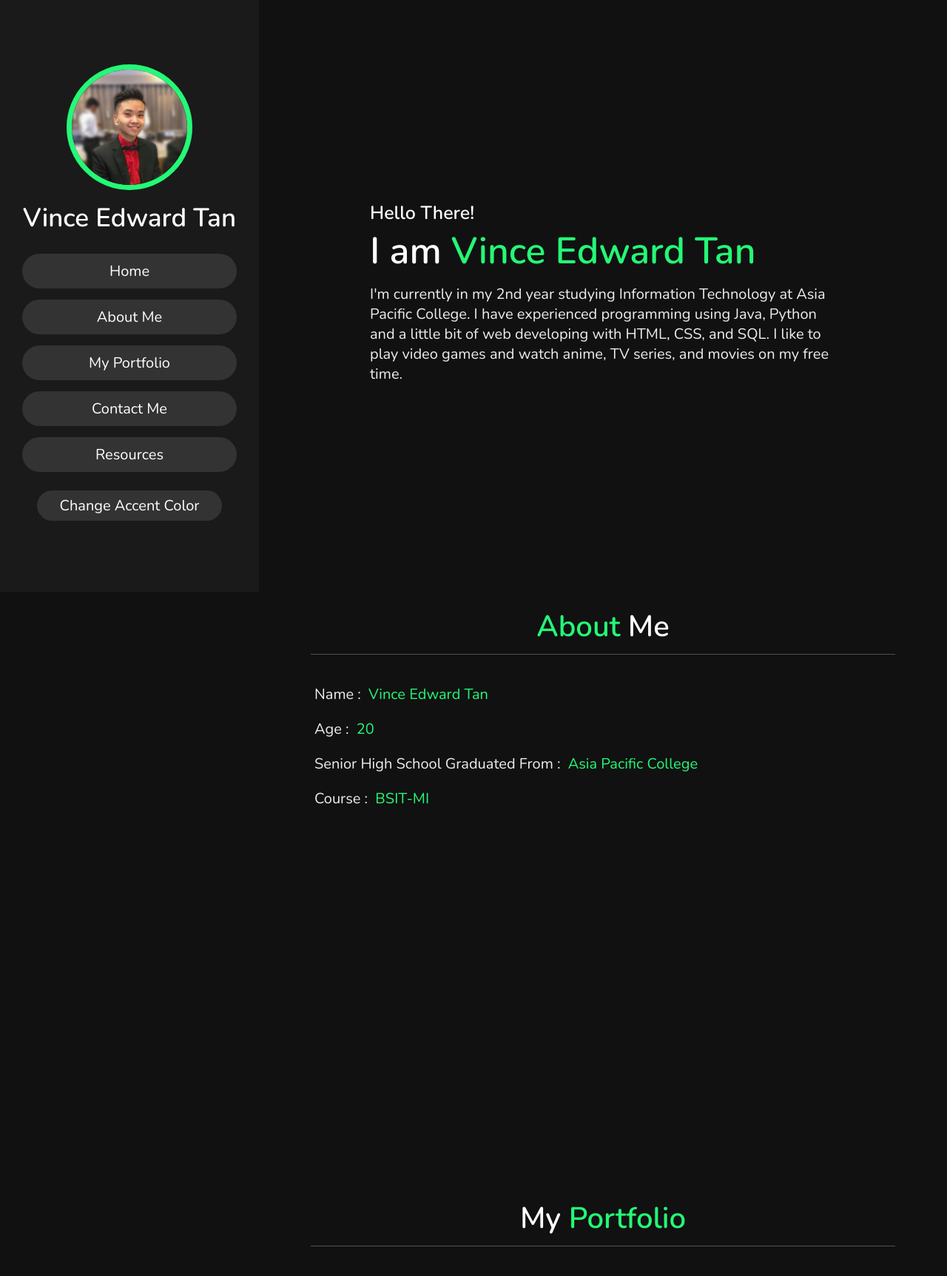
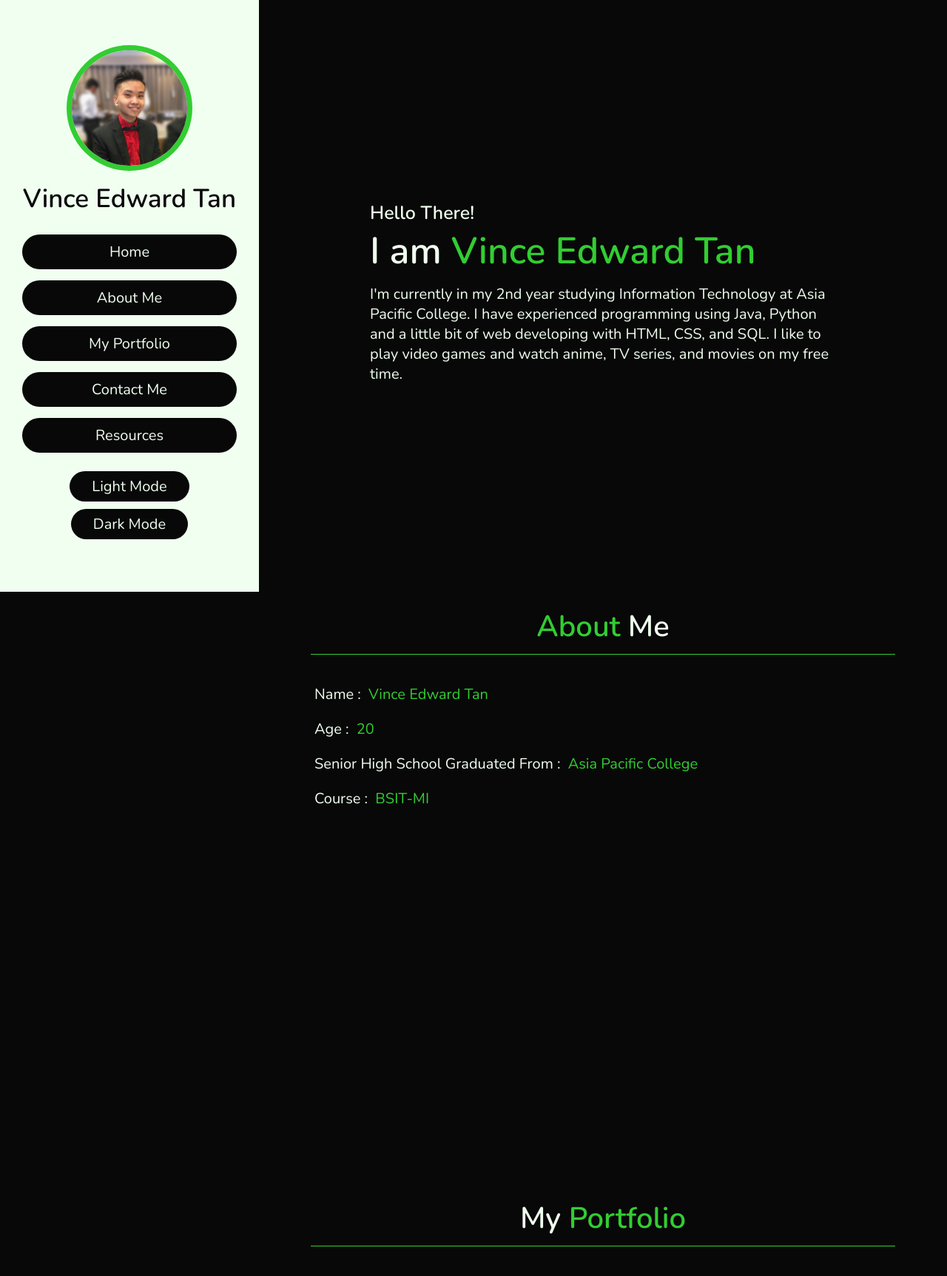
Before and after one commit to vemt17/lab2, a PHP site: page / in a window 1280 px wide. Shown: the top 1725 px of the page at 74% size. Run offline with PHP 8.4, Linux system fonts and the light colour scheme.

Commit message:
theme changing

```diff
--- a/week5/css/style.css
+++ b/week5/css/style.css
@@ -1,7 +1,9 @@
 @import url('https://fonts.googleapis.com/css2?family=Nunito:wght@200;300;400;600&display=swap');
 
 :root{
-    --green:#24f976;
+    --green:#32cd32;
+    --white:#f0fff0;
+    --black:#080808;
 }
 
 *{
@@ -15,7 +17,7 @@
 
 *::selection{
     background:var(--green);
-    color:#333;
+    color:var(--black);
 }
 
 html{
@@ -36,7 +38,7 @@ html::-webkit-scrollbar-thumb{
 }
 
 body{
-    background:#111;
+    background:var(--black);
     overflow-x: hidden;
     padding-left: 35rem;
 }
@@ -48,8 +50,8 @@ section{
 
 .btn{
     padding:.7rem 3rem;
-    background:#333;
-    color:#fff;
+    background:var(--black);
+    color:var(--white);
     cursor: pointer;
     margin-top: 1rem;
     font-size: 2rem;
@@ -70,8 +72,8 @@ section{
     margin:0 6rem;
     font-size: 4rem;
     padding:1rem;
-    border-bottom: .1rem solid #fff4;
-    color:#fff;
+    border-bottom: .1rem solid #32cd32;
+    color:var(--white);
 }
 
 .heading span{
@@ -84,7 +86,7 @@ header{
     z-index: 1000;
     height:100%;
     width:35rem;
-    background:#1a1a1a;
+    background:var(--white);
     display: flex;
     align-items: center;
     justify-content: center;
@@ -103,12 +105,12 @@ header .user img{
 
 header .user .name{
     font-size: 3.5rem;
-    color:#fff;
+    color:var(--black);
 }
 
 header .user .post{
     font-size: 2rem;
-    color:#eee;
+    color:var(--white);
 }
 
 header .navbar{
@@ -125,8 +127,8 @@ header .navbar ul li a{
     display: block;
     padding:1rem;
     margin:1.5rem 0;
-    background:#333;
-    color:#fff;
+    background:var(--black);
+    color:var(--white);
     font-size: 2rem;
     border-radius: 5rem;
 }
@@ -156,12 +158,12 @@ header .navbar ul li a:hover{
 
 .home h3{
     font-size: 2.5rem;
-    color:#fff;
+    color:var(--white);
 }
 
 .home h1{
     font-size:5rem;
-    color:#fff;
+    color:var(--white);
 }
 
 .home h1 span{
@@ -170,7 +172,7 @@ header .navbar ul li a:hover{
 
 .home p{
     font-size:2rem;
-    color:#eee;
+    color:var(--white);
     padding: 1rem 0;
 }
 
@@ -196,7 +198,7 @@ header .navbar ul li a:hover{
 }
 
 .about .row .info h3 span{
-    color:#eee;
+    color:var(--white);
     padding:0 .5rem;
 }
 
--- a/week5/index.html
+++ b/week5/index.html
@@ -10,7 +10,6 @@
 
     <!-- custom css file link  -->
     <link rel="stylesheet" href="css/style.css">
-
 </head>
 <body>
 <script>
@@ -33,9 +32,10 @@ alert("Welcome to my Profile Page!");
             <li><a href="#portfolio"> My Portfolio</a></li>
             <li><a href="#contact">Contact Me</a></li>
             <li><a href="resources.html">Resources</a></li>
-            <button class="btn" onclick="myFunction()">Change Accent Color</button>
-            <script>function myFunction() {document.documentElement.style.setProperty('--green', '#00E7E4');}</script>
-
+            <button class="btn" onclick="light()">Light Mode</button>
+            <script>function light() {document.documentElement.style.setProperty('--white', '#080808'); document.documentElement.style.setProperty('--black', '#f0fff0');}</script>
+            <button class="btn" onclick="dark()">Dark Mode</button>
+            <script>function dark() {document.documentElement.style.setProperty('--white', '#f0fff0'); document.documentElement.style.setProperty('--black', '#080808');}</script>
         </ul>
     </nav>
 
```
Also changed, not shown: other parts of week5/css/style.css (+11 -16 lines).
